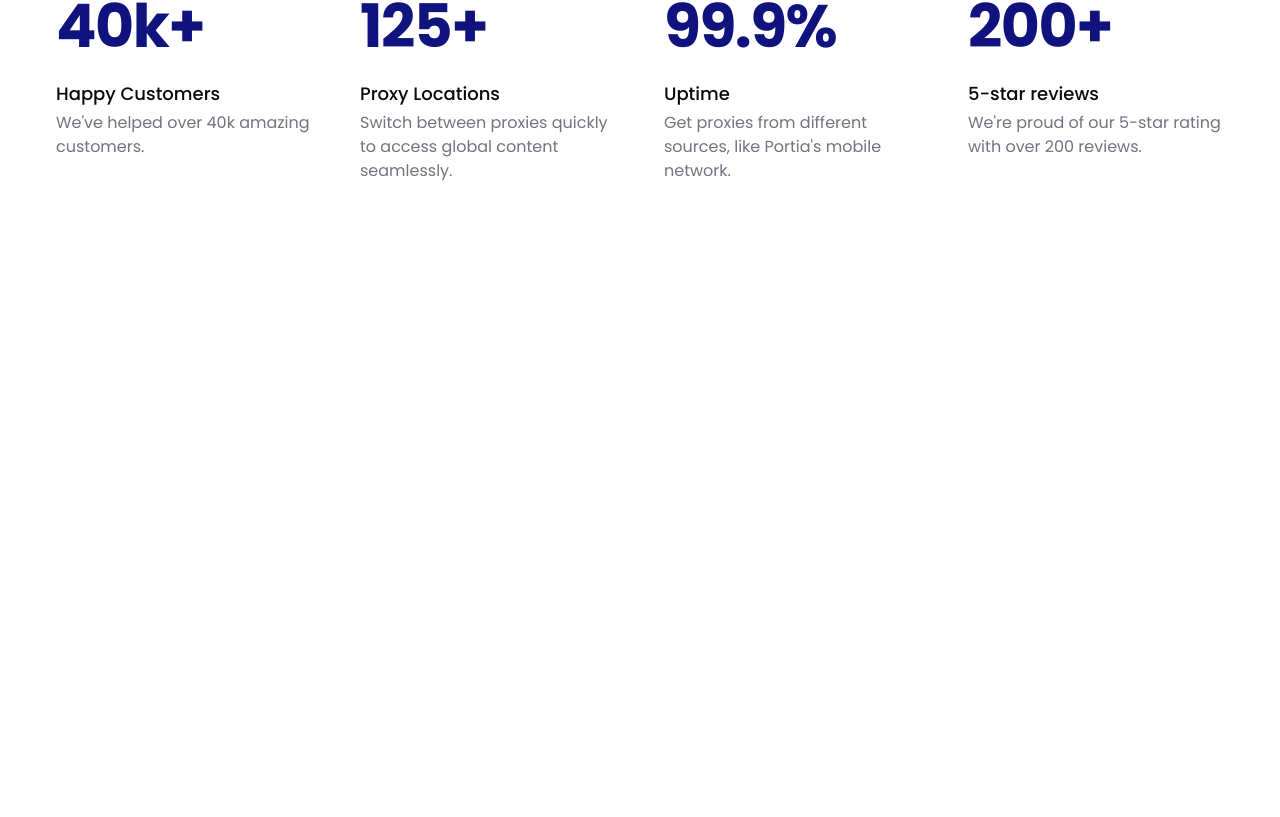
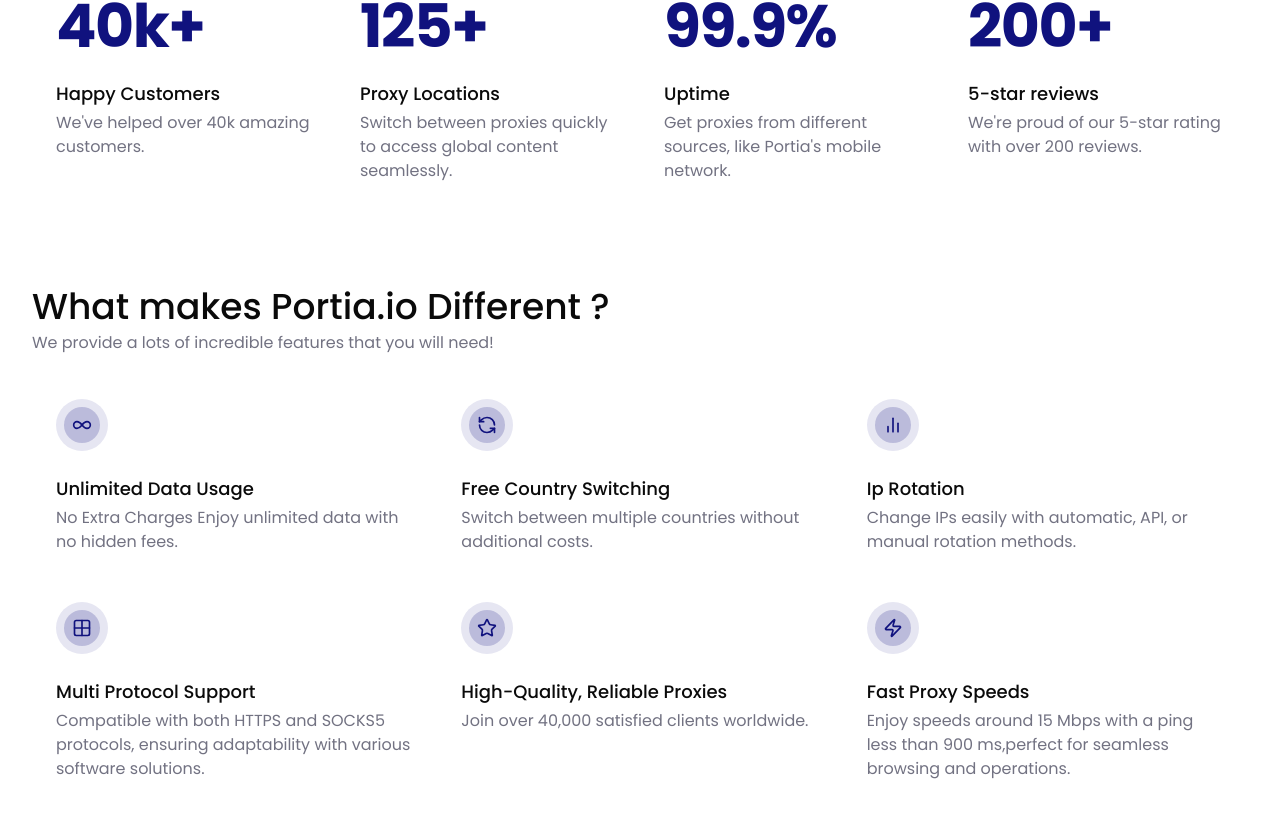
Before and after one commit to Saeed-Altout/portia, a Next.js app: page / in a window 1280 px wide. Shown: the part 1428-2245 px from the top of the page. Before the commit the page ends 1675 px from the top, so only its background shows below. Built offline with nearby package versions, Linux system fonts and the light colour scheme.

Commit message:
create features section.

```diff
--- /dev/null
+++ b/app/(website)/(pages)/(home)/_components/features.tsx
@@ -0,0 +1,44 @@
+import {
+  Card,
+  CardContent,
+  CardDescription,
+  CardFooter,
+  CardHeader,
+  CardTitle,
+} from "@/components/ui/card";
+import { featuresData } from "@/app/(website)/constants";
+
+export const Features = () => {
+  return (
+    <section className="max-container section space-y-5">
+      <div className="space-y-1">
+        <h1 className="text-4xl text-black-primary font-medium">
+          What makes Portia.io Different ?
+        </h1>
+        <p className="text-gray-primary text-base">
+          We provide a lots of incredible features that you will need!
+        </p>
+      </div>
+      <div className="grid grid-cols-1 sm:grid-cols-2 lg:grid-cols-3">
+        {featuresData.map(({ icon: Icon, title, description }, index) => (
+          <Card key={index} className="shadow-none border-none">
+            <CardHeader>
+              {/* TODO: Update style circle */}
+              <CardTitle className="bg-primary/10 bg-opacity-50 w-fit p-2 rounded-full">
+                <div className="bg-primary/20 bg-opacity-50 w-fit p-2 rounded-full">
+                  <Icon className="text-primary h-5 w-5" />
+                </div>
+              </CardTitle>
+            </CardHeader>
+            <CardContent className="space-y-1">
+              <h3 className="font-medium text-black-primary text-[18px] capitalize">
+                {title}
+              </h3>
+              <p className="text-gray-primary text-base">{description}</p>
+            </CardContent>
+          </Card>
+        ))}
+      </div>
+    </section>
+  );
+};
--- a/app/(website)/(pages)/(home)/page.tsx
+++ b/app/(website)/(pages)/(home)/page.tsx
@@ -1,6 +1,7 @@
 import { Hero } from "./_components/hero";
 import { Map } from "./_components/map";
 import { Statistic } from "./_components/statistic";
+import { Features } from "./_components/features";
 
 export default function HomePage() {
   return (
@@ -8,6 +9,7 @@
       <Hero />
       <Map />
       <Statistic />
+      <Features />
     </main>
   );
 }
--- a/app/(website)/constants/index.ts
+++ b/app/(website)/constants/index.ts
@@ -1,3 +1,12 @@
+import {
+  InfinityIcon,
+  RefreshCcw,
+  ChartNoAxesColumn,
+  Grid2X2,
+  Star,
+  Zap,
+} from "lucide-react";
+
 export const statisticData = [
   {
     value: "40k+",
@@ -22,3 +31,39 @@
     description: "We're proud of our 5-star rating with over 200 reviews.",
   },
 ];
+
+export const featuresData = [
+  {
+    icon: InfinityIcon,
+    title: "Unlimited Data Usage",
+    description: "No Extra Charges Enjoy unlimited data with no hidden fees.",
+  },
+  {
+    icon: RefreshCcw,
+    title: "Free Country Switching",
+    description: "Switch between multiple countries without additional costs.",
+  },
+  {
+    icon: ChartNoAxesColumn,
+    title: "Ip Rotation",
+    description:
+      "Change IPs easily with automatic, API, or manual rotation methods.",
+  },
+  {
+    icon: Grid2X2,
+    title: "Multi Protocol Support",
+    description:
+      "Compatible with both HTTPS and SOCKS5 protocols, ensuring adaptability with various software solutions.",
+  },
+  {
+    icon: Star,
+    title: "High-Quality, Reliable Proxies",
+    description: "Join over 40,000 satisfied clients worldwide.",
+  },
+  {
+    icon: Zap,
+    title: "Fast Proxy Speeds",
+    description:
+      "Enjoy speeds around 15 Mbps with a ping less than 900 ms,perfect for seamless browsing and operations.",
+  },
+];
```
